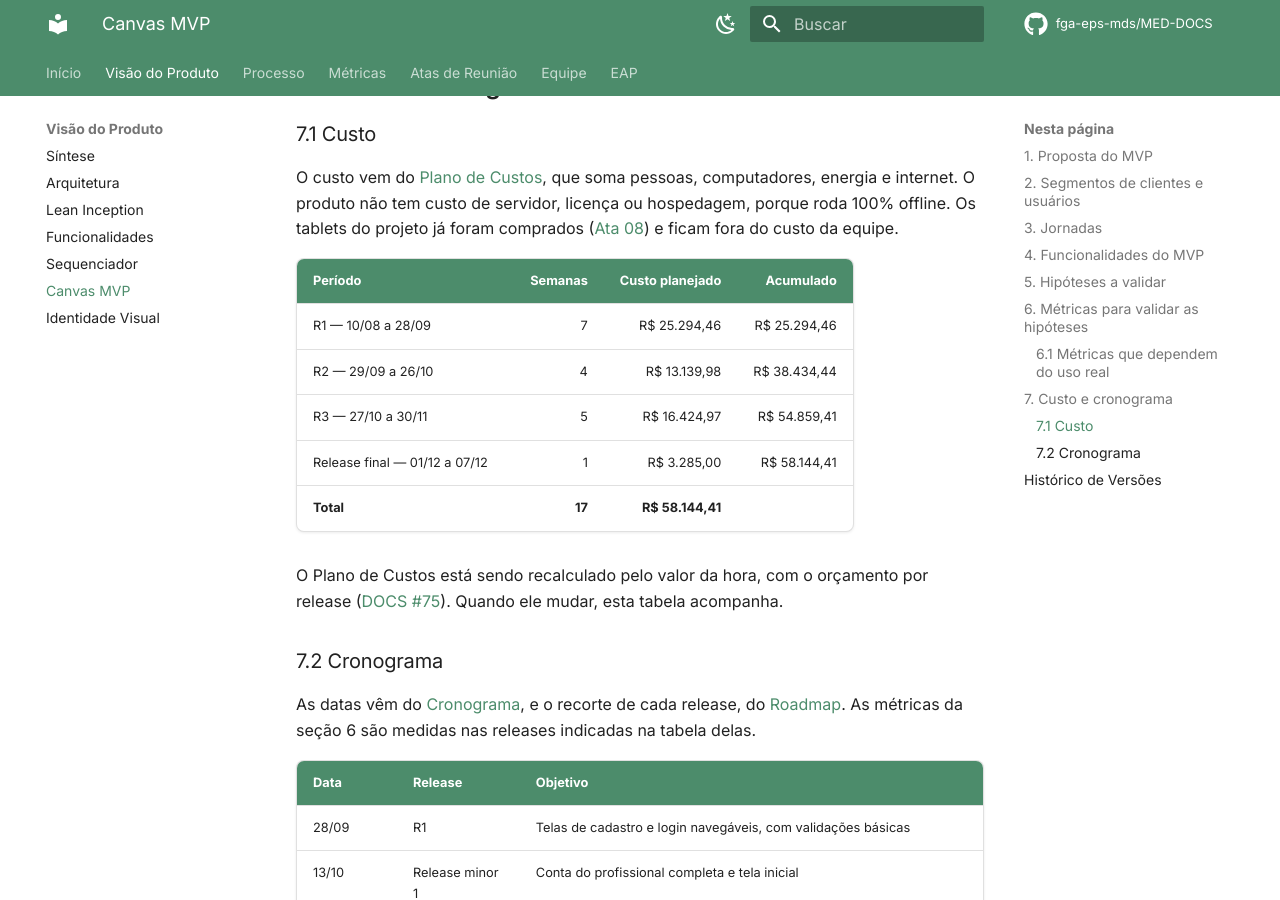
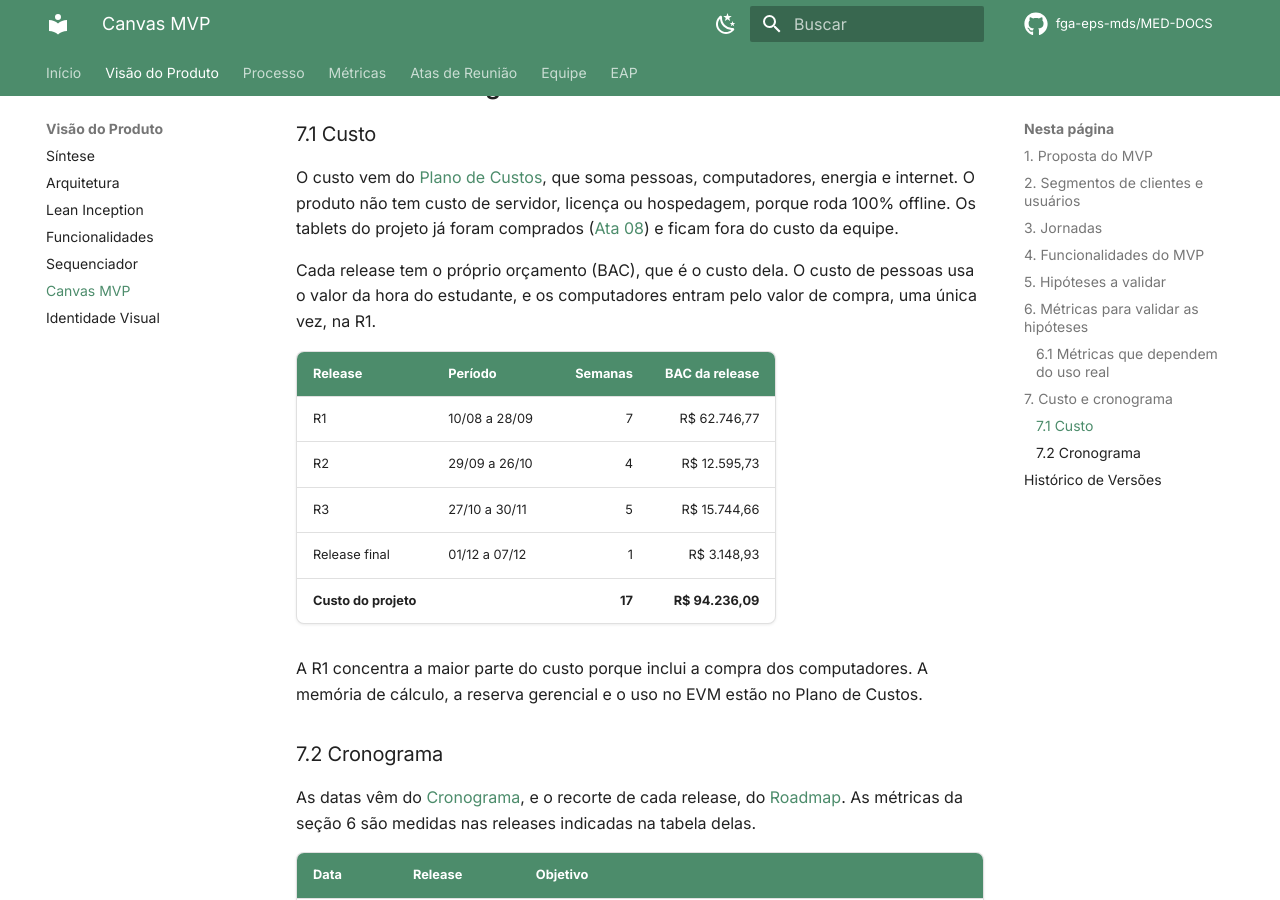
Before and after one commit to apollen27983/UNIEURO_MED-DOCS, an MkDocs documentation site: the page built from docs/produto/canvas-mvp.md, in a window 1280 px wide and 900 px high, scrolled down 3540 px. Built offline with MkDocs 1.6.1 and Material for MkDocs 9.7.7, drawn with Linux system fonts in a browser that asks for light colours; comment, search, counter and statistics services are not loaded.

Commit message:
docs(canvas-mvp): custo por release pelo plano recalculado
Troca a tabela pelo BAC de cada release do Plano de Custos refeito na
DOCS #75 (PR #97): valor da hora do estudante e computadores pelo valor
de compra, com custo do projeto de R$ 94.236,09.

```diff
--- a/docs/produto/canvas-mvp.md
+++ b/docs/produto/canvas-mvp.md
@@ -74,15 +74,17 @@ Estas métricas estavam no quadro original. Elas só podem ser medidas com o apl
 
 O custo vem do [Plano de Custos](../processo/plano_de_custos.md), que soma pessoas, computadores, energia e internet. O produto não tem custo de servidor, licença ou hospedagem, porque roda 100% offline. Os tablets do projeto já foram comprados ([Ata 08](../atas-reunioes/Ata-08-EPS-2026-10-02-PO.md)) e ficam fora do custo da equipe.
 
-| Período | Semanas | Custo planejado | Acumulado |
-|---|---:|---:|---:|
-| R1 — 10/08 a 28/09 | 7 | R$ 25.294,46 | R$ 25.294,46 |
-| R2 — 29/09 a 26/10 | 4 | R$ 13.139,98 | R$ 38.434,44 |
-| R3 — 27/10 a 30/11 | 5 | R$ 16.424,97 | R$ 54.859,41 |
-| Release final — 01/12 a 07/12 | 1 | R$ 3.285,00 | R$ 58.144,41 |
-| **Total** | **17** | **R$ 58.144,41** | |
+Cada release tem o próprio orçamento (BAC), que é o custo dela. O custo de pessoas usa o valor da hora do estudante, e os computadores entram pelo valor de compra, uma única vez, na R1.
 
-O Plano de Custos está sendo recalculado pelo valor da hora, com o orçamento por release ([DOCS #75](https://github.com/fga-eps-mds/2026.2-UNB-FCTE_UNIEURO_MED-DOCS/issues/75)). Quando ele mudar, esta tabela acompanha.
+| Release | Período | Semanas | BAC da release |
+|---|---|---:|---:|
+| R1 | 10/08 a 28/09 | 7 | R$ 62.746,77 |
+| R2 | 29/09 a 26/10 | 4 | R$ 12.595,73 |
+| R3 | 27/10 a 30/11 | 5 | R$ 15.744,66 |
+| Release final | 01/12 a 07/12 | 1 | R$ 3.148,93 |
+| **Custo do projeto** | | **17** | **R$ 94.236,09** |
+
+A R1 concentra a maior parte do custo porque inclui a compra dos computadores. A memória de cálculo, a reserva gerencial e o uso no EVM estão no Plano de Custos.
 
 ### 7.2 Cronograma
 
```
